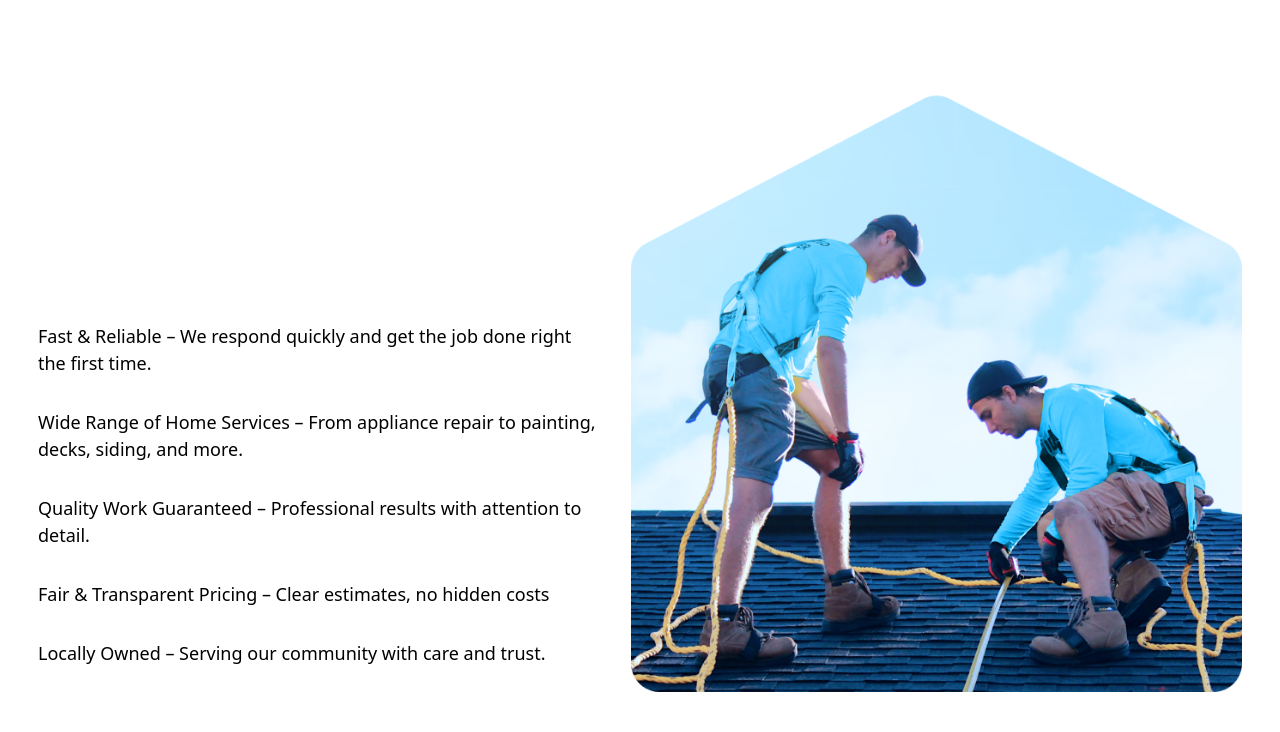
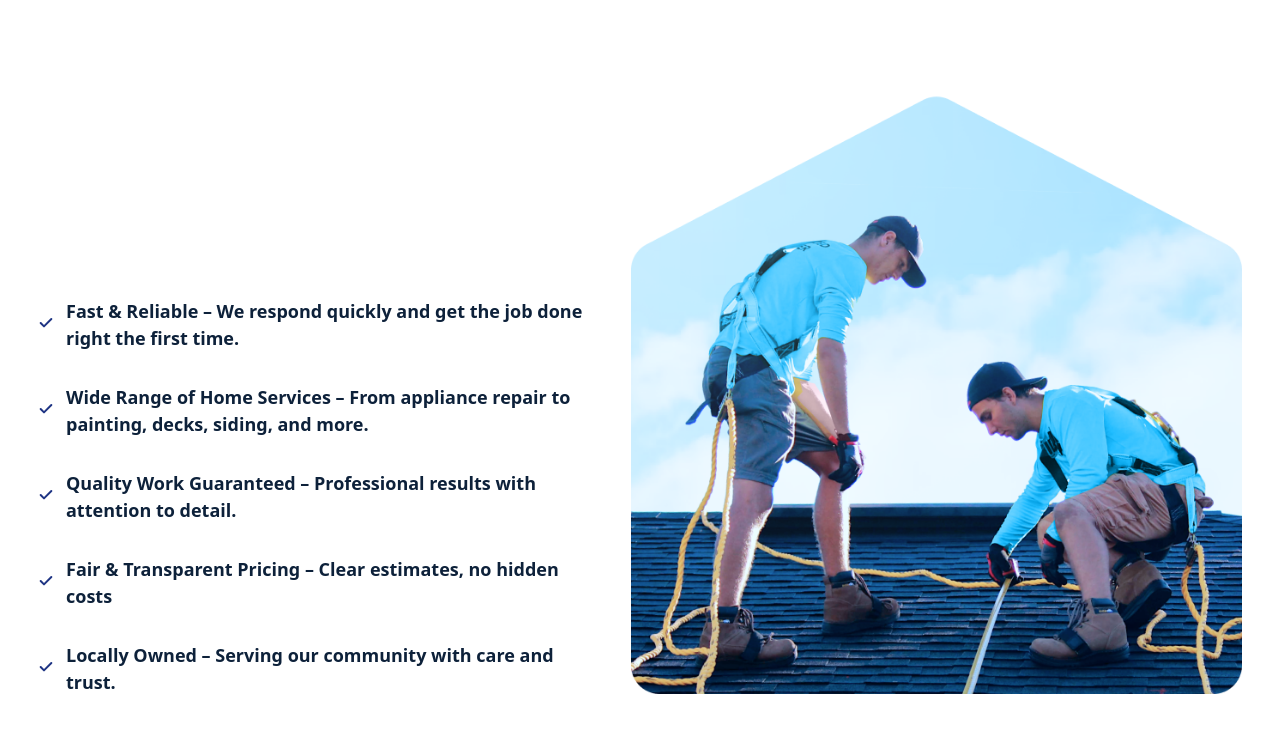
Before and after one commit to HashTechAgency/prime-up, a Next.js app: page / in a window 1280 px wide. Shown: the part 4261-4993 px from the top of the page. Built offline with nearby package versions, Linux system fonts and the light colour scheme; no server answers.

Commit message:
fixng bug

```diff
--- a/app/globals.css
+++ b/app/globals.css
@@ -57,13 +57,16 @@ main .services_list > li {
   color: var(--blue);
 }
 
-#about ul > li::before{
+#about ul > li::before,
+#why-choose-us ul > li::before
+{
   content: url('../public/svg/checkbox-2.svg');
   margin-right: 12px;
   display: block;
 }
 
-#about ul > li{
+#about ul > li,
+#why-choose-us ul > li{
   font-size: 20px;
   color : var(--dark-blue);
   font-weight: 700;
@@ -71,6 +74,7 @@ main .services_list > li {
   display: flex;
   align-items: center;
 }
+
 
 main h1{
   clip-path: polygon(0 100%, 100% 100%, 100% 100%, 0% 100%);
--- a/components/GoogleTag.tsx
+++ b/components/GoogleTag.tsx
@@ -25,14 +25,15 @@ export function GoogleTag() {
           `,
         }}
       />
-      <Script
+        <Script
+        id="google-conversion"
+        strategy="afterInteractive"
         dangerouslySetInnerHTML={{
           __html: `
-            gtag('event', 'conversion', {'send_to': ${GA_MEASUREMENT_ID}/FJimCLLNpqkbENug6dFB'});
+            gtag('event', 'conversion', {'send_to': '${GA_MEASUREMENT_ID}/FJimCLLNpqkbENug6dFB'});
           `,
         }}
       />
-
       <Script
         id="gtm-script"
         strategy="afterInteractive"
```
